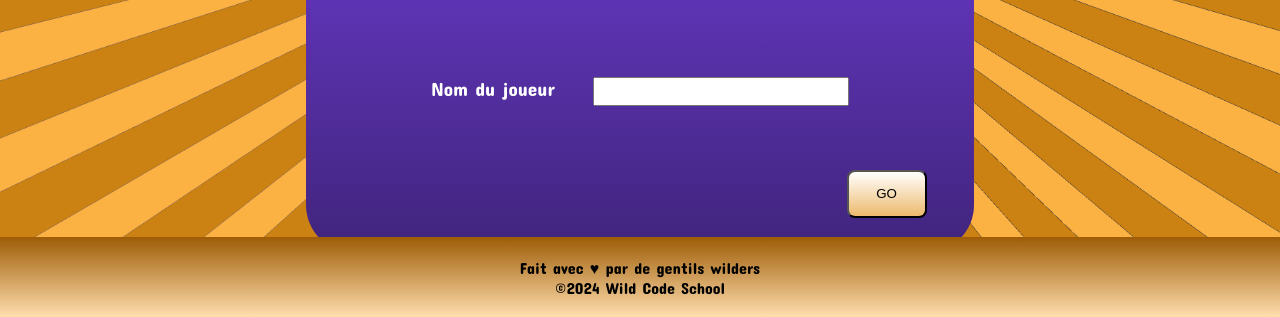
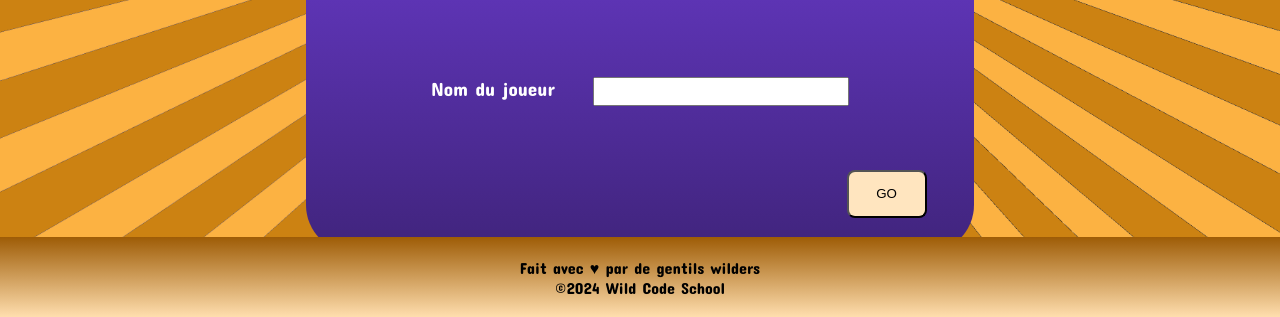
Before and after one commit to ITrogg/SuperQuizz, a plain HTML site: page index.html in a window 1280 px wide. Shown: the part 483-800 px from the top of the page. Drawn offline with Linux system fonts and the light colour scheme.

Commit message:
recorrection hover

```diff
--- a/style.css
+++ b/style.css
@@ -162,10 +162,6 @@ Main{
       background-color: #FFE5BF;
       color: black;
       box-shadow: 0px 0px 0px 0px rgba(0,0,0,0.75);
-      background: -webkit-gradient(linear, left top, left bottom, from(#ffffff), to(#edba6d));
-      background: -moz-linear-gradient(top, #ffffff, #edba6d);
-      background: linear-gradient(to bottom, #ffffff, #edba6d);
-
     }
     .go-button:hover {
       background-color: #FFA216;
@@ -276,11 +272,11 @@ Main{
       font-family: "Itim", cursive;
       font-weight: 400;
       font-style: normal;
+    }
     .answer:hover {
       background-color: #ffa216;
       color: white;
     }
-  }
 }
 /* MEDIA QUERIE SECTION QUIZZ CONTAINNER  */
 
```
